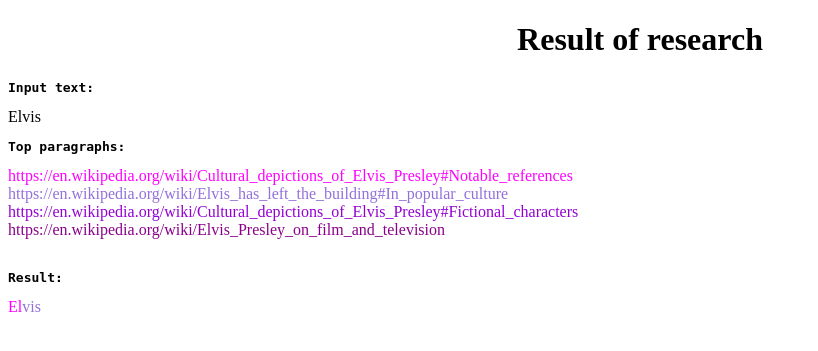
After one commit to BurnBirdX7/chatgpt-research, a Flask app: template server/templates/template_of_result_page.html in a window 1280 px wide. The commit adds this page. Shown: the top 351 px of the page, without its empty margins (0-818 px from the left). Run offline with Flask 3, Linux system fonts and the light colour scheme; the template is opened without the code that fills it, so the values that code supplies are empty; parts of the project's set-up code (start-up, migrations or seed data) failed here and were passed over.

Commit message:
done colored server

```diff
--- /dev/null
+++ b/server/server.py
@@ -0,0 +1,18 @@
+from flask import Flask, render_template, request
+
+from test.color_build_data import main
+
+app = Flask(__name__)
+
+
+@app.route("/", methods=['GET', 'POST'])
+def input_text():
+    if request.method == 'POST':
+        user_input = request.form['user_input']
+        main(user_input)
+        return render_template('template_of_result_page.html')
+    return render_template('template_of_start_page.html')
+
+
+if __name__ == "__main__":
+    app.run(host='0.0.0.0', port=4567)
--- a/output/style.css
+++ b/server/static/style_result.css
@@ -8,3 +8,7 @@
 .color7 {color: #CD5C5C}
 .color8{color: #DC143C}
 a{text-decoration-line: none}
+
+h1 {
+        text-align: center;
+}
--- /dev/null
+++ b/server/templates/template_of_result_page.html
@@ -0,0 +1,18 @@
+
+<!DOCTYPE html>
+<html lang="en">
+<head>
+    <meta charset="UTF-8">
+    <title>Result</title>
+    <link rel="stylesheet" type="text/css" href="../static/style_result.css">
+</head>
+<body>
+<h1>Result of research</h1>
+<pre><b>Input text:</b></pre>
+Elvis
+<pre><b>Top paragraphs:</b></pre>
+<a href="https://en.wikipedia.org/wiki/Cultural_depictions_of_Elvis_Presley#Notable_references" class="color1">https://en.wikipedia.org/wiki/Cultural_depictions_of_Elvis_Presley#Notable_references</a></br><a href="https://en.wikipedia.org/wiki/Elvis_has_left_the_building#In_popular_culture" class="color2">https://en.wikipedia.org/wiki/Elvis_has_left_the_building#In_popular_culture</a></br><a href="https://en.wikipedia.org/wiki/Cultural_depictions_of_Elvis_Presley#Fictional_characters" class="color3">https://en.wikipedia.org/wiki/Cultural_depictions_of_Elvis_Presley#Fictional_characters</a></br><a href="https://en.wikipedia.org/wiki/Elvis_Presley_on_film_and_television" class="color4">https://en.wikipedia.org/wiki/Elvis_Presley_on_film_and_television</a></br></br>
+<pre><b>Result:</b></pre>
+<a href="https://en.wikipedia.org/wiki/Cultural_depictions_of_Elvis_Presley#Notable_references" class="color1">El</a><a href="https://en.wikipedia.org/wiki/Elvis_has_left_the_building#In_popular_culture" class="color2">vis</a>
+</body>
+</html>
```
Also changed, not shown: scripts/model_of_GPT.py (+10 -6 lines), server/static/style_start.css (added, +13 -0 lines), server/templates/template_of_start_page.html (added, +15 -0 lines), test/color_build_data.py (+7 -7 lines), test/__init__.py (added).
